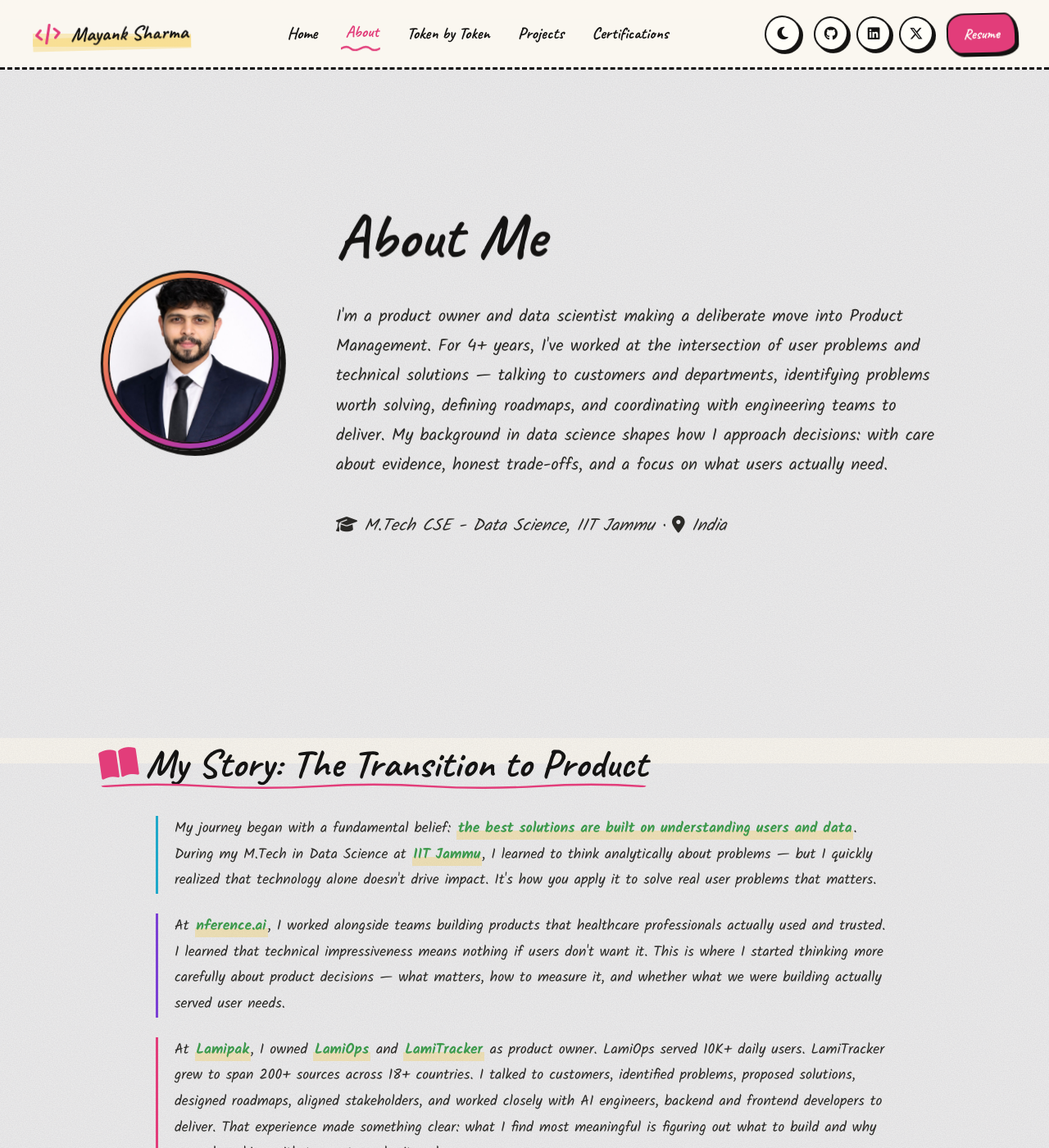
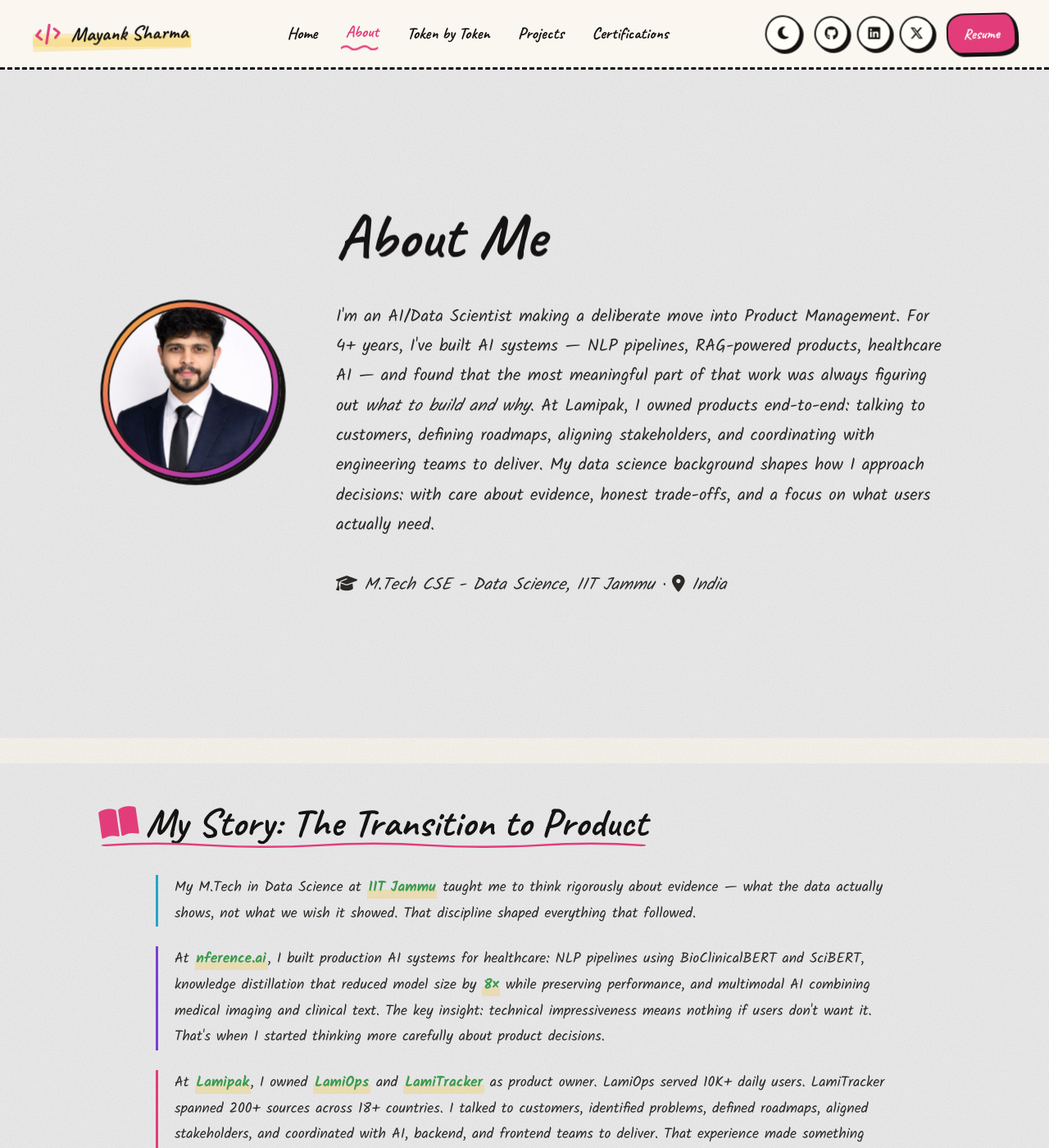
Before and after one commit to mayank1101/mayank1101.github.io, a Jekyll site: the page built from about.html, in a window 1280 px wide and 1400 px high. Shown: the whole window at 82% size. Built offline with Jekyll 4.4.1, drawn with Linux system fonts in a browser that asks for light colours; some web fonts are replaced; some of the changed text lies outside the part shown.

Commit message:
feat: reframe about page around AI/Data Scientist background

```diff
--- a/about.html
+++ b/about.html
@@ -18,10 +18,12 @@
         <div class="hero-text">
             <h1>About Me</h1>
             <p>
-                I'm a product owner and data scientist making a deliberate move into Product Management. For 4+ years, I've worked at the
-                intersection of user problems and technical solutions — talking to customers and departments, identifying problems worth solving,
-                defining roadmaps, and coordinating with engineering teams to deliver. My background in data science shapes how I approach
-                decisions: with care about evidence, honest trade-offs, and a focus on what users actually need.
+                I'm an AI/Data Scientist making a deliberate move into Product Management. For 4+ years, I've built AI systems —
+                NLP pipelines, RAG-powered products, healthcare AI — and found that the most meaningful part of that work
+                was always figuring out <em>what to build and why</em>. At Lamipak, I owned products end-to-end:
+                talking to customers, defining roadmaps, aligning stakeholders, and coordinating with engineering teams to deliver.
+                My data science background shapes how I approach decisions: with care about evidence, honest trade-offs,
+                and a focus on what users actually need.
             </p>
             <p class="muted about-hero-meta">
                 <i class="fas fa-graduation-cap"></i> M.Tech CSE - Data Science, IIT Jammu &middot;
@@ -36,25 +38,25 @@
     <h2><i class="fas fa-book-open"></i> My Story: The Transition to Product</h2>
     <div class="about-story">
         <p>
-            My journey began with a fundamental belief: <strong>the best solutions are built on understanding users and data</strong>.
-            During my M.Tech in Data Science at <strong>IIT Jammu</strong>, I learned to think analytically about problems —
-            but I quickly realized that technology alone doesn't drive impact. It's how you apply it to solve real user problems that matters.
+            My M.Tech in Data Science at <strong>IIT Jammu</strong> taught me to think rigorously about evidence —
+            what the data actually shows, not what we wish it showed. That discipline shaped everything that followed.
         </p>
         <p>
-            At <strong>nference.ai</strong>, I worked alongside teams building products that healthcare professionals actually used and trusted. I learned that
-            technical impressiveness means nothing if users don't want it. This is where I started thinking more carefully about product decisions —
-            what matters, how to measure it, and whether what we were building actually served user needs.
+            At <strong>nference.ai</strong>, I built production AI systems for healthcare: NLP pipelines using BioClinicalBERT and SciBERT,
+            knowledge distillation that reduced model size by <strong>8×</strong> while preserving performance,
+            and multimodal AI combining medical imaging and clinical text. The key insight: technical impressiveness
+            means nothing if users don't want it. That's when I started thinking more carefully about product decisions.
         </p>
         <p>
-            At <strong>Lamipak</strong>, I owned <strong>LamiOps</strong> and <strong>LamiTracker</strong> as product owner. LamiOps served 10K+ daily users.
-            LamiTracker grew to span 200+ sources across 18+ countries. I talked to customers, identified problems, proposed solutions, designed roadmaps,
-            aligned stakeholders, and worked closely with AI engineers, backend and frontend developers to deliver. That experience made something clear:
-            what I find most meaningful is figuring out what to build and why — and working with teams to make it real.
+            At <strong>Lamipak</strong>, I owned <strong>LamiOps</strong> and <strong>LamiTracker</strong> as product owner.
+            LamiOps served 10K+ daily users. LamiTracker spanned 200+ sources across 18+ countries.
+            I talked to customers, identified problems, defined roadmaps, aligned stakeholders, and coordinated with
+            AI, backend, and frontend teams to deliver. That experience made something clear:
+            figuring out what to build and why is the work I find most meaningful.
         </p>
         <p>
-            Today, I'm making a deliberate move into Product Management. My analytics background shapes how I approach decisions —
-            I care about measuring the right things and grounding choices in evidence. I write <strong>Token by Token</strong>
-            to share how I think about building products that matter.
+            Today, I'm completing a <strong>Product Management Fellowship at NextLeap</strong> to make the transition deliberate.
+            I write <strong>Token by Token</strong> to share how I think about AI and the products built on top of it.
         </p>
     </div>
 </div>
@@ -77,11 +79,13 @@
         </div>
 
         <div class="card scroll-animate">
-            <h3><i class="fas fa-hospital"></i> Building Trustworthy AI Products</h3>
+            <h3><i class="fas fa-hospital"></i> Building AI Systems in Production</h3>
             <p>
-                At <strong>nference.ai</strong>, I worked on AI/NLP systems that healthcare professionals used daily.
-                <strong>Key insight:</strong> what users actually need is often different from what we build. I learned to evaluate rigorously,
-                understand constraints, and measure impact through user value—not just technical metrics. This shaped how I think about products.
+                At <strong>nference.ai</strong>, I built production NLP systems for healthcare: knowledge distillation reducing
+                model size by <strong>8×</strong> and improving inference speed by <strong>9×</strong>, clinical information
+                extraction using BioClinicalBERT and SciBERT, and multimodal AI combining medical imaging and clinical text.
+                <strong>Key insight:</strong> technical impressiveness means nothing if users don't want it.
+                This shaped how I think about products.
             </p>
         </div>
 
@@ -91,6 +95,17 @@
                 At <strong>Lamipak</strong>, I owned <strong>LamiOps</strong> (10K+ daily users) and <strong>LamiTracker</strong> (200+ sources, 18+ countries)
                 as product owner. Talked to customers, defined strategy, aligned stakeholders, and coordinated with AI engineers,
                 backend and frontend developers to deliver. This is where the move to PM became clear — it's the work I was already doing.
+            </p>
+        </div>
+
+        <div class="card scroll-animate">
+            <h3><i class="fas fa-compass"></i> Making the Transition Deliberate</h3>
+            <p>
+                At <strong>NextLeap</strong> (June 2026–present), I'm completing a Product Management Fellowship to
+                formalize the transition. Working through real PM frameworks, product case studies, and building the
+                structured vocabulary to match what I've already been doing in practice.
+                Target: PM and Senior Product Analytics roles at data-driven companies where technical depth is an advantage,
+                not a liability.
             </p>
         </div>
     </div>
@@ -203,7 +218,7 @@
 
 <!-- Skills & Expertise -->
 <div class="container section scroll-animate">
-    <h2><i class="fas fa-cogs"></i> Skills & Expertise: What I Bring to PM Roles</h2>
+    <h2><i class="fas fa-cogs"></i> Skills & Expertise: What I Bring to Data/AI PM Roles</h2>
     <div class="skills-grid">
         <div class="card scroll-animate card-cyan">
             <h3><i class="fas fa-box"></i> Product Leadership & Execution</h3>
```
